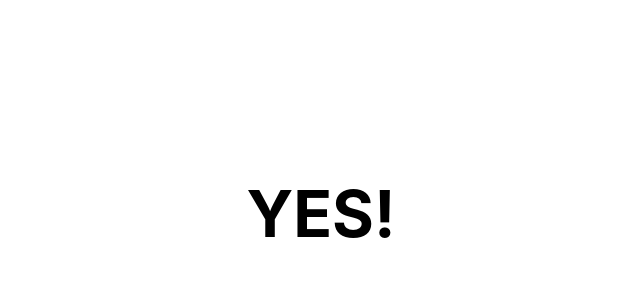
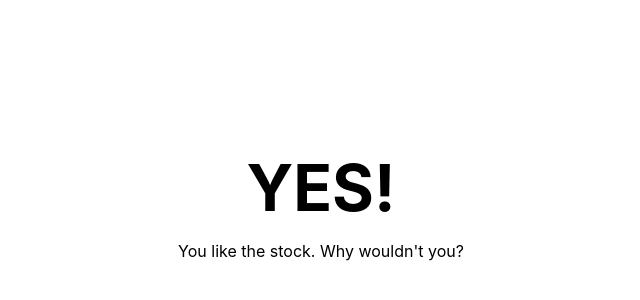
Before and after one commit to lnguyen13/nextjs, a Next.js app: page / in a window 1280 px wide. Shown: the part 186-486 px from the top of the page, without its empty margins (319-959 px from the left). Built offline with nearby package versions, Linux system fonts and the light colour scheme.

Commit message:
Update index.js

```diff
--- a/pages/index.js
+++ b/pages/index.js
@@ -13,6 +13,7 @@ export default function Home() {
         <h1 className={styles.title}>
           YES!
         </h1>
+    <p>You like the stock. Why wouldn't you?</p>
       </main>
     </div>
   )
```
